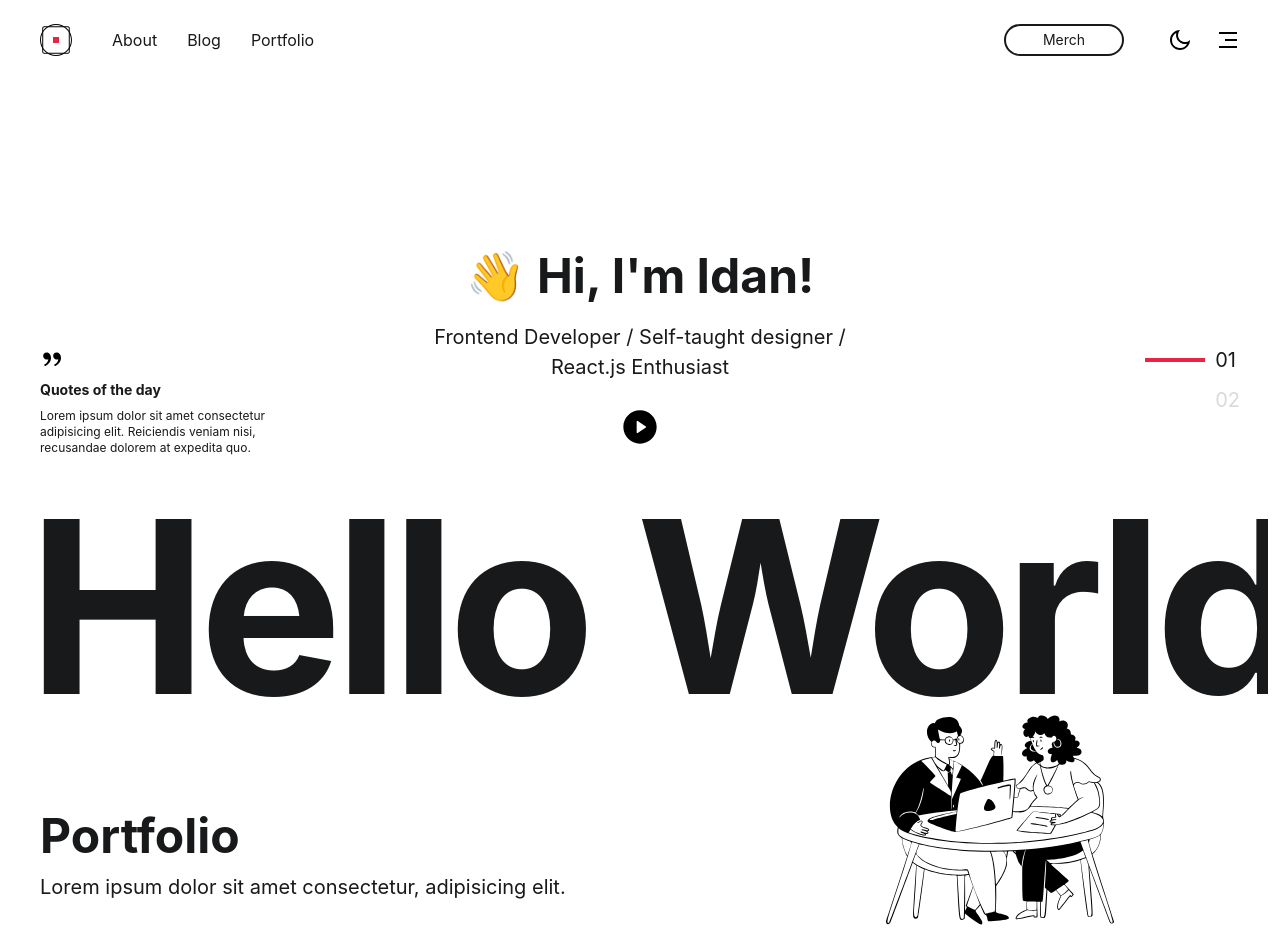
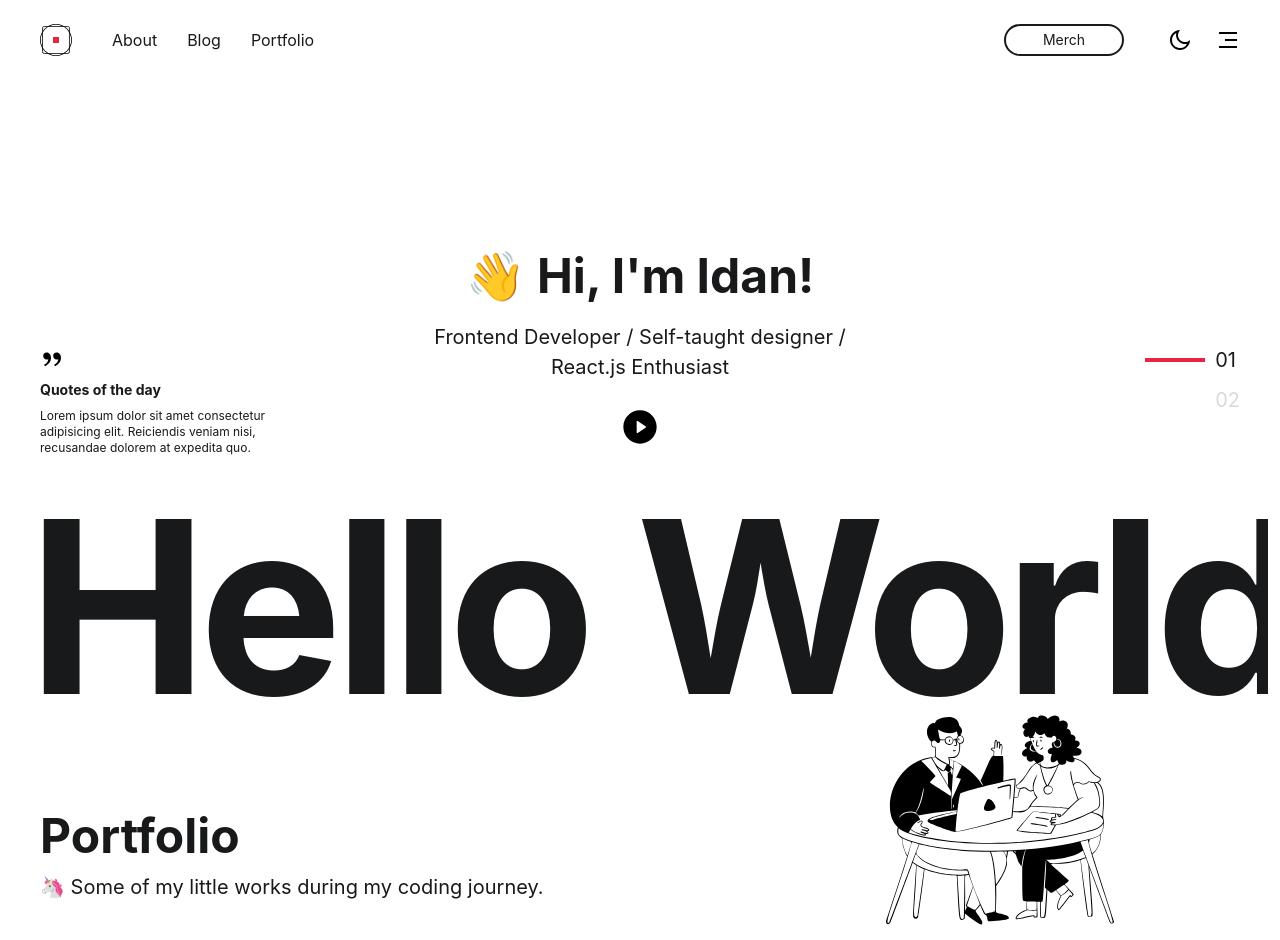
Before and after one commit to onpilot/onpilot.github.io, a React (Create React App) app: page / in a window 1280 px wide. Shown: the top 940 px of the page. Built offline with nearby package versions, Linux system fonts and the light colour scheme.

Commit message:
add css transitions and some fix

```diff
--- a/src/components/Header.tsx
+++ b/src/components/Header.tsx
@@ -10,6 +10,7 @@ const page = [
   { name: 'Portfolio', url: '/portfolio' },
 ];
 
+// TODO: 1) merch button link, 2) page url
 const Header = () => {
   return (
     <header className={sx.container}>
@@ -21,13 +22,13 @@ const Header = () => {
           <ul className={sx.menu_left}>
             {page.map(({ name, url }) => (
               <li className={sx.menu_left__list} key={name}>
-                <a href={url}>{name}</a>
+                <a style={{ cursor: 'not-allowed' }}>{name}</a>
               </li>
             ))}
           </ul>
         </nav>
         <div className={sx.menu_right}>
-          <ButtonLink href=''>Merch</ButtonLink>
+          <ButtonLink>Merch</ButtonLink>
           <div className={`ic-wrapper ${sx.ic_btn}`}>
             <button className='ic-sm'>
               <Moon />
--- a/src/components/Portfolio.tsx
+++ b/src/components/Portfolio.tsx
@@ -18,7 +18,7 @@ const Portfolio = () => {
     <section className={sx.container}>
       <div className={sx.spacer} />
       <h1>Portfolio</h1>
-      <p>Lorem ipsum dolor sit amet consectetur, adipisicing elit.</p>
+      <p>🦄 Some of my little works during my coding journey.</p>
       <div className={sx.ilustration}>
         <img src={ilustration} alt='Ilustration' />
       </div>
--- a/src/components/data/portfolio.tsx
+++ b/src/components/data/portfolio.tsx
@@ -16,6 +16,7 @@ export const [ic_1, ic_2, ic_3, ic_4, ic_5, ic_6] = [
   disc(),
 ];
 
+// TODO: Web design & development link
 export const portfolio = [
   {
     id: 1,
--- a/src/components/elements/ButtonLink.tsx
+++ b/src/components/elements/ButtonLink.tsx
@@ -17,15 +17,20 @@ const StyledButton = styled.a`
   line-height: 1;
   text-align: center;
   text-decoration: none;
+  user-select: none;
   color: var(--black);
   border: 2px solid var(--black);
   border-radius: 9999px;
 
   &:hover {
     border: none;
-    background-color: var(--red);
-    background-image: var(--strong-bliss);
     color: white;
+    background-color: ${(props) =>
+      props.href ? 'var(--red)' : 'var(--black)'};
+    background-image: ${(props) =>
+      props.href ? 'var(--strong-bliss)' : 'var(--black)'};
+    cursor: ${(props) => !props.href && 'not-allowed'};
+    transition: 500ms;
 
     & svg {
       fill: currentColor;
--- a/src/components/elements/Logo.tsx
+++ b/src/components/elements/Logo.tsx
@@ -2,15 +2,15 @@ import React from 'react';
 
 export const Logo = () => {
   return (
-    <svg xmlns='http://www.w3.org/2000/svg' viewBox='0 0 32 32'>
-      <g id='Ellipse'>
-        <path d='M16 1.01c8.27 0 14.99 6.72 14.99 14.99S24.27 30.99 16 30.99 1.01 24.27 1.01 16 7.73 1.01 16 1.01m0-1C7.17.01.01 7.17.01 16S7.17 31.99 16 31.99 31.99 24.83 31.99 16 24.83.01 16 .01z' />
+    <svg viewBox='0 0 32 32' xmlns='http://www.w3.org/2000/svg'>
+      <g id='logo_Ellipse_0.8'>
+        <path d='M16 .81C24.38.81 31.19 7.62 31.19 16S24.38 31.19 16 31.19.81 24.38.81 16 7.62.81 16 .81m0-.8C7.17.01.01 7.17.01 16S7.17 31.99 16 31.99 31.99 24.83 31.99 16 24.83.01 16 .01z' />
       </g>
-      <g id='Rd_Rectangle'>
-        <path d='M27.75 3.23c.57 0 1.02.46 1.02 1.02v23.49c0 .57-.46 1.02-1.02 1.02H4.25c-.57 0-1.02-.46-1.02-1.02V4.25c0-.57.46-1.02 1.02-1.02h23.5m0-1H4.25c-1.12 0-2.02.91-2.02 2.02v23.49c0 1.12.91 2.02 2.02 2.02h23.49c1.12 0 2.02-.91 2.02-2.02V4.25c.01-1.11-.9-2.02-2.01-2.02z' />
+      <g id='logo_Rd_Rectangle_0.8'>
+        <path d='M27.75 3.03c.68 0 1.22.55 1.22 1.22v23.49c0 .68-.55 1.22-1.22 1.22H4.25c-.68 0-1.22-.55-1.22-1.22V4.25c0-.68.55-1.22 1.22-1.22h23.5m0-.8H4.25c-1.12 0-2.02.91-2.02 2.02v23.49c0 1.12.91 2.02 2.02 2.02h23.49c1.12 0 2.02-.91 2.02-2.02V4.25c.01-1.11-.9-2.02-2.01-2.02z' />
       </g>
-      <g id='Rectangle'>
-        <path fill='#e92344' d='M12.99 12.99h5.99v5.99h-5.99z' />
+      <g id='logo_Rectangle_0.8'>
+        <path d='M12.99 12.99h5.99v5.99h-5.99z' fill='#e92344' />
       </g>
     </svg>
   );
--- a/src/components/modules/Header.module.css
+++ b/src/components/modules/Header.module.css
@@ -15,6 +15,11 @@
 .logo svg {
   width: 32px;
   height: 32px;
+  transition: 250ms ease-in-out;
+}
+
+.logo svg:hover {
+  transform: scale(2);
 }
 
 .menu_left {
@@ -22,6 +27,7 @@
 }
 
 .menu_left__list {
+  transition: 500ms;
   margin-right: 10px;
 }
 
--- a/src/components/modules/Portfolio.module.css
+++ b/src/components/modules/Portfolio.module.css
@@ -40,10 +40,12 @@
 .box:hover {
   background-image: none;
   background-color: white;
+  transition: background-color 500ms ease;
 }
 
 .box__title {
   line-height: 1;
+  margin-top: 32px;
   margin-bottom: 4px;
 }
 
--- a/src/styles/App.css
+++ b/src/styles/App.css
@@ -49,13 +49,16 @@ li a {
   height: 24px;
 }
 
+.ic-wrapper svg {
+  transition: 250ms;
+}
 .ic-wrapper svg:hover {
-  fill: var(--grey);
+  fill: var(--red);
 }
 
 /* toggle hidden */
 .hidden {
-  display: none !important;
+  visibility: hidden !important;
 }
 
 /* Large screens ----------- */
```
